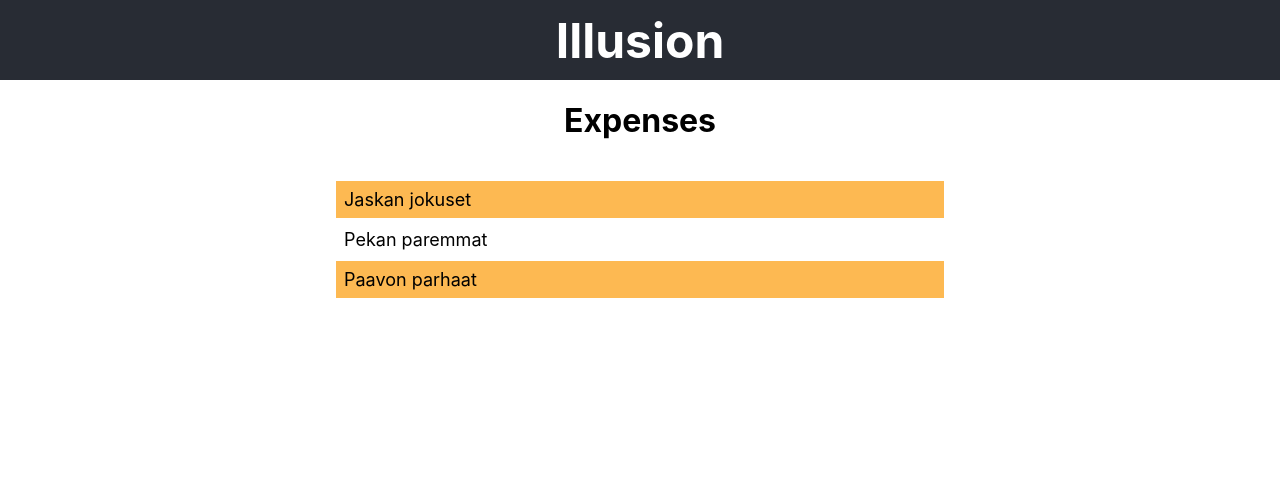
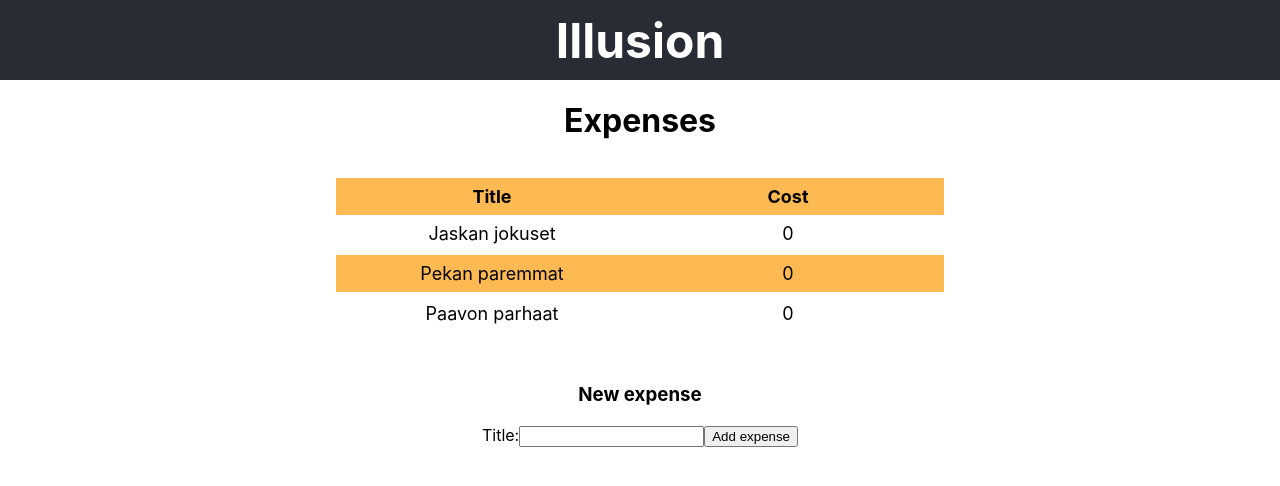
Before and after one commit to ManMadeMachine/illusion, a React (Create React App) app: page / in a window 1280 px wide. Shown: the top 486 px of the page. Built offline with nearby package versions, Linux system fonts and the light colour scheme.

Commit message:
Added expense creation form and header for expense table

```diff
--- a/src/App.tsx
+++ b/src/App.tsx
@@ -1,23 +1,16 @@
-import React from 'react';
+import React, {useState} from 'react';
 import './App.css';
 
-import Expenses, {Expense} from './components/Expenses';
+import ExpensesList, {Expense} from './components/ExpensesList';
+import ExpensesForm from './components/ExpensesForm';
 
 export interface Props {
   name: string;
   enthusiasmLevel?: number;
 };
 
-const Hello = ({name, enthusiasmLevel = 1} : Props) => {
-    return (
-      <div className="hello">
-        <p>Hello {name}</p>
-      </div>
-    );
-}
-
-// FIXME: REMOVE Test data for list view
-const expenses : Expense[] = [
+const App: React.FC = () => {
+  const [expenses, setExpenses] = useState<Expense[]>([
     {
       id: 1,
       title: 'Jaskan jokuset'
@@ -30,16 +23,24 @@ const expenses : Expense[] = [
       id: 3,
       title: 'Paavon parhaat'
     }
-]
+  ]);
 
-const App: React.FC = () => {
+  const addExpenseHandler = (e : Expense) => {
+    const newExpenses = expenses.concat(e);
+    console.log(expenses);
+    setExpenses(newExpenses);
+    console.log(expenses);
+  };
+
   return (
     <div className="App">
+      {/* {console.log(expenses)} */}
       <header className="App-header">
         <h1>Illusion</h1>
       </header>
       <div className="content">
-        <Expenses expenses={expenses} />
+        <ExpensesList expenses={expenses} />
+        <ExpensesForm addExpenseHandler={addExpenseHandler}/>
       </div>
     </div>
   );
--- a/src/components/Expenses.tsx
+++ /dev/null
@@ -1,25 +0,0 @@
-import React, { useState } from 'react';
-import './Expenses.css';
-
-export interface Expense {
-    id: number;
-    title: string;
-}
-export interface ExpenseProps {
-    expenses: Expense[]
-};
-
-const Expenses = (props : ExpenseProps) => {
-    const [expenses, setExpenses] = useState<Expense[]>([]);
-
-    return (
-        <div className="expenses">
-            <h1>Expenses</h1>
-            <ul className="expense-list">
-                {props.expenses.map(e => <li key={e.id} className="expense-list-row">{e.title}</li>)}
-            </ul>
-        </div>
-    )
-};
-
-export default Expenses;
--- a/src/components/ExpensesForm.tsx
+++ b/src/components/ExpensesForm.tsx
@@ -1,15 +1,29 @@
 import React, {useState} from 'react';
+import {Expense} from './ExpensesList';
 
 export interface NewExpense {
-    id: number;
-    title: string;
+    title: string
 };
 
-const ExpensesForm = () => {
-    const [newExpense, setNewExpense] = useState<NewExpense | undefined>({
-        id: undefined,
+export interface Props {
+    addExpenseHandler : (e : Expense) => void
+};
+
+const ExpensesForm = ({addExpenseHandler} : Props) => {
+    const [newExpense, setNewExpense] = useState<NewExpense>({
         title: ''
     });
+
+    const addExpense = (e : React.MouseEvent<HTMLElement>) => {
+        const expense : Expense = {
+            id: Math.random() * 10,
+            title: newExpense.title
+        };
+
+        console.log("expense", expense);
+        addExpenseHandler(expense);
+        setNewExpense({title: ''});
+    }
 
     return (
         <div className="expenses-form">
@@ -17,7 +31,9 @@ const ExpensesForm = () => {
             <label className="expenses-label">
                 Title:
             </label>
-            <input type="text"></input>
+            <input type="text" value={newExpense.title} onChange={(e) => setNewExpense({title: e.target.value})}/>
+
+            <button onClick={addExpense}>Add expense</button>
         </div>
     )
 };
--- a/src/components/Expenses.css
+++ b/src/components/ExpensesList.css
@@ -25,3 +25,19 @@
     background-color: rgb(253, 185, 82);
     margin: 0.2rem 0;
 }
+
+.expense-list-header {
+    display: flex;
+    flex-direction: row;
+    justify-content: flex-start;
+    list-style-type: none;
+    font-size: large;
+    padding: 0.5rem;
+    background-color: rgb(253, 185, 82);
+}
+
+.row-part {
+    display: flex;
+    flex-direction: column;
+    flex: 3;
+}
--- /dev/null
+++ b/src/components/ExpensesList.tsx
@@ -0,0 +1,35 @@
+import React from 'react';
+import './ExpensesList.css';
+
+export interface Expense {
+    id: number;
+    title: string;
+};
+
+export interface ExpenseListProps {
+    expenses: Expense[]
+};
+
+const ExpensesList = (props : ExpenseListProps) => {
+    return (
+        <div className="expenses">
+            <h1>Expenses</h1>
+            <ul className="expense-list">
+                <li className="expense-list-header">
+                    <div className="row-part"><b>Title</b></div>
+                    <div className="row-part"><b>Cost</b></div>
+                </li>
+                {props.expenses.map(e => {
+                    return (
+                        <li key={e.id} className="expense-list-row">
+                            <div className="row-part">{e.title}</div>
+                            <div className="row-part">0</div>
+                        </li>
+                    )
+                })}
+            </ul>
+        </div>
+    )
+};
+
+export default ExpensesList;
--- a/src/components/Menu.tsx
+++ b/src/components/Menu.tsx
@@ -1,8 +1,6 @@
 import React, {useState} from 'react';
-import { render } from '@testing-library/react';
-
 const Menu = () => {
-    render(
+    return(
         <div className="menu">
 
         </div>
```
Lines whose indentation alone changed are shown as unchanged.
